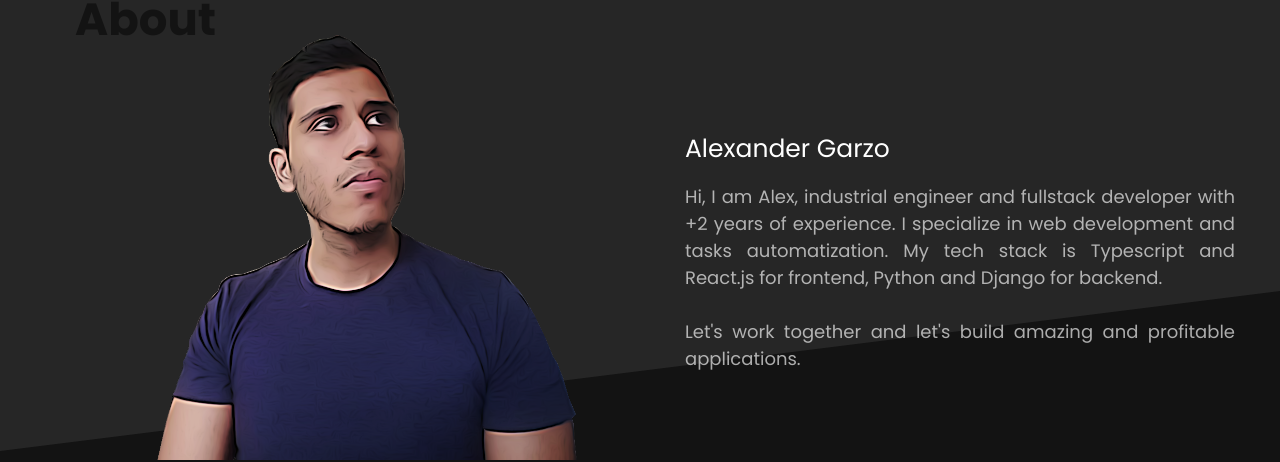
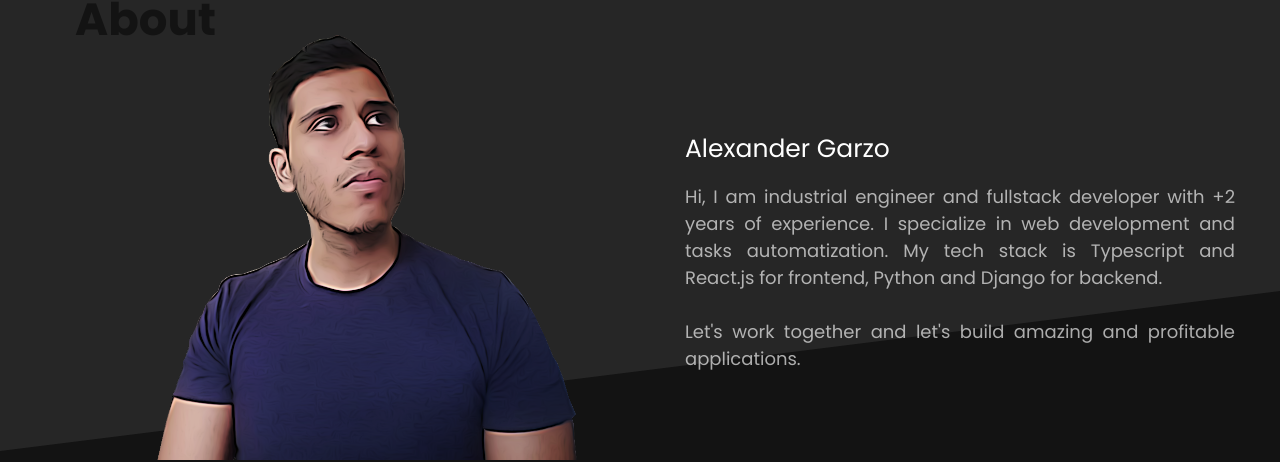
Before and after one commit to garzo94/Portafolio, a React (Vite) app: page / in a window 1280 px wide. Shown: the part 1189-1651 px from the top of the page. Built offline with nearby package versions, Linux system fonts and the light colour scheme; no server answers.

Commit message:
remove alex

```diff
--- a/src/Sections/About.tsx
+++ b/src/Sections/About.tsx
@@ -135,8 +135,8 @@ export default function About() {
                 fontSize: { lg: "18px", md: "17px", sm: "16px" },
               }}
             >
-              Hi, I am Alex, industrial engineer and fullstack developer with +2
-              years of experience. I specialize in web development and tasks
+              Hi, I am industrial engineer and fullstack developer with +2 years
+              of experience. I specialize in web development and tasks
               automatization. My tech stack is Typescript and React.js for
               frontend, Python and Django for backend. <br />
               <br />
```
